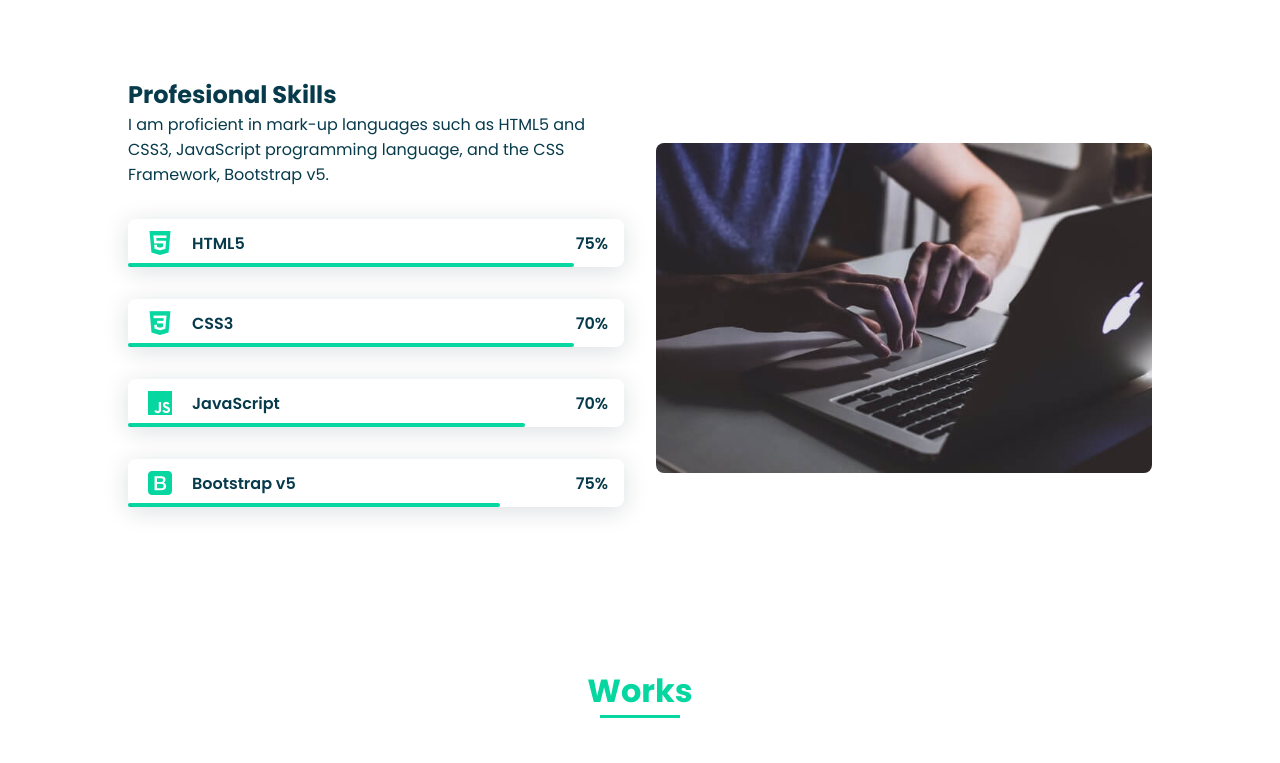
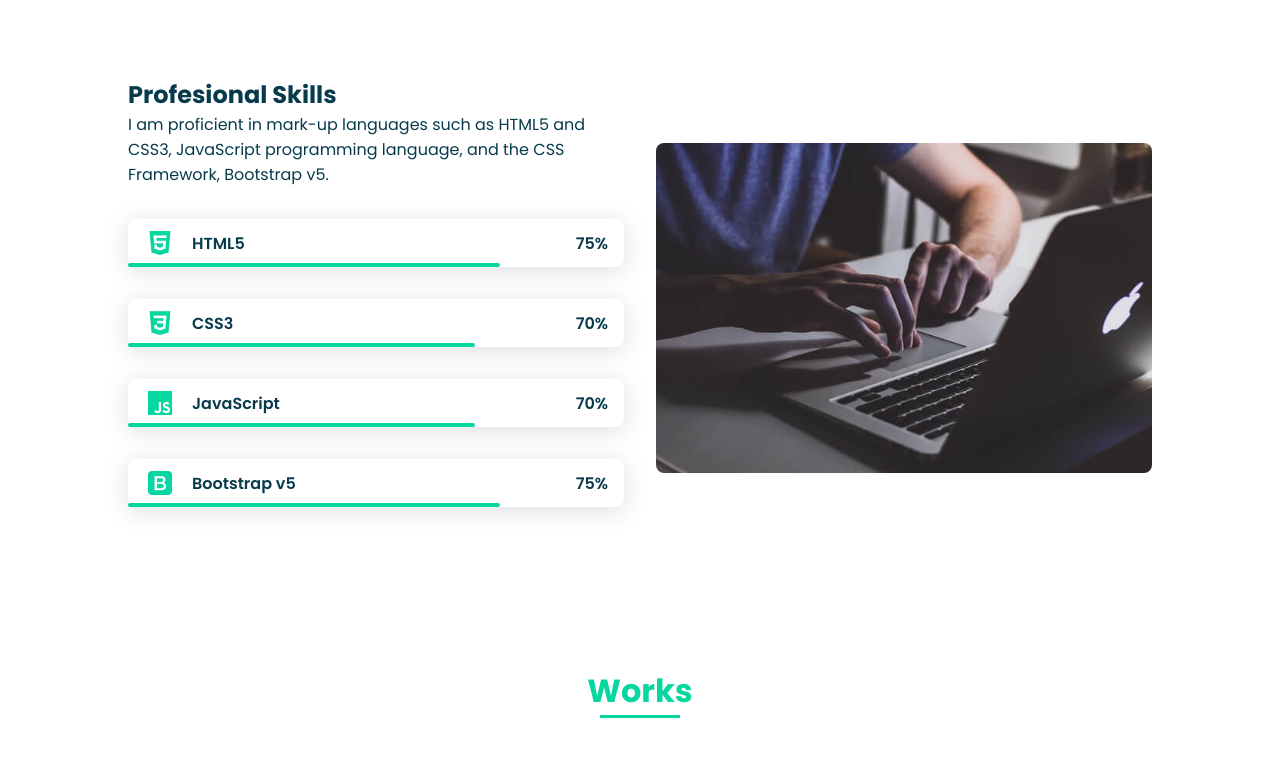
Before and after one commit to taufiktr04/taufik.github.io, a plain HTML site: page index.html in a window 1280 px wide. Shown: the part 1527-2290 px from the top of the page. Drawn offline with nearby package versions, Linux system fonts and the light colour scheme.

```diff
--- a/style.css
+++ b/style.css
@@ -329,13 +329,13 @@ img {
 }
 
 .skills__html {
-  width: 90%;
+  width: 75%;
 }
 .skills__css {
-  width: 90%;
+  width: 70%;
 }
 .skills__javascript {
-  width: 80%;
+  width: 70%;
 }
 .skills__bootstrap {
   width: 75%;
```
